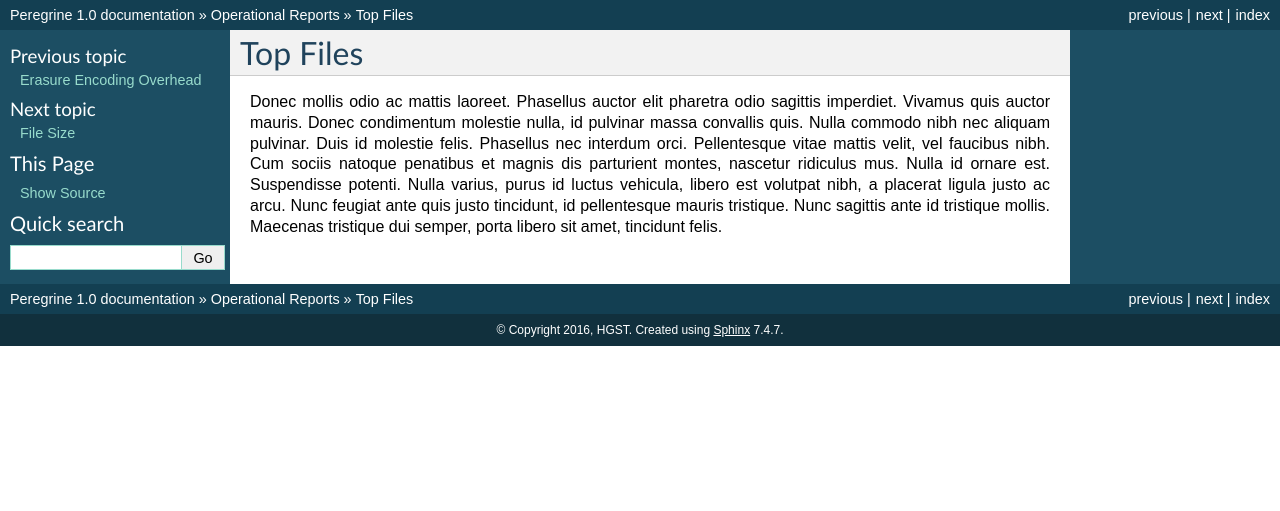
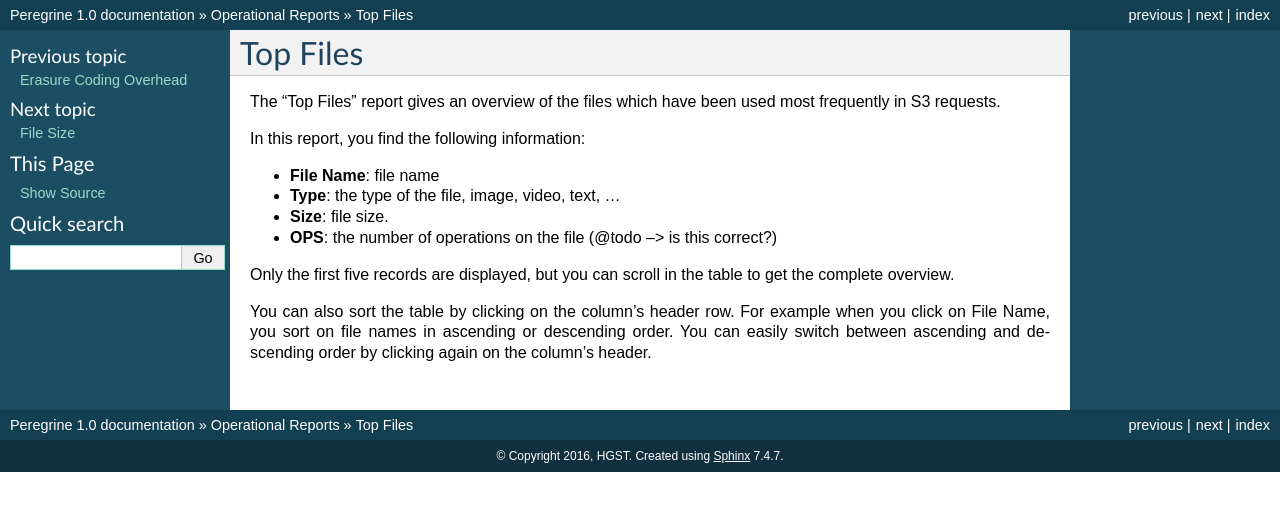
Before and after one commit to tdewolf/peregrine, a Sphinx documentation site: the page built from source/ops_reports/top_files.rst, in a window 1280 px wide. Shown: the top 511 px of the page. Built offline with Sphinx 7.4.7, drawn with Linux system fonts in a browser that asks for light colours; pages that are not in the unit, such as notebooks, are missing from menus.

Commit message:
add ops reports content

```diff
--- a/source/glossary.rst
+++ b/source/glossary.rst
@@ -7,3 +7,9 @@ Glossary
 
    Dashboard
       The Dashboard shows all data racks in all data centers and is the default view when you log in.
+
+   Erasure Coding
+      Erasure coding is a way to split an object into chunks and each chunk is stored on a separate disk.
+      The erasure code is able to rebuilt every chunk from other chunks. For example, a 5+1 scheme means
+      that your object is divided into 5 segments and 1 parity segment and stored on 6 different disks.
+      If 1 disk becomes corrupt, the erasure code is still able to reproduce your object.
--- a/source/ops_reports/top_files.rst
+++ b/source/ops_reports/top_files.rst
@@ -1,13 +1,20 @@
-.. _top_files:
+.. top_files:
 
 Top Files
 =========
 
-Donec mollis odio ac mattis laoreet. Phasellus auctor elit pharetra odio sagittis imperdiet. Vivamus quis
-auctor mauris. Donec condimentum molestie nulla, id pulvinar massa convallis quis. Nulla commodo nibh nec
-aliquam pulvinar. Duis id molestie felis. Phasellus nec interdum orci. Pellentesque vitae mattis velit,
-vel faucibus nibh. Cum sociis natoque penatibus et magnis dis parturient montes, nascetur ridiculus mus.
-Nulla id ornare est. Suspendisse potenti. Nulla varius, purus id luctus vehicula, libero est volutpat
-nibh, a placerat ligula justo ac arcu. Nunc feugiat ante quis justo tincidunt, id pellentesque mauris
-tristique. Nunc sagittis ante id tristique mollis. Maecenas tristique dui semper, porta libero sit amet,
-tincidunt felis.
+The "Top Files" report gives an overview of the files which have been used most frequently in S3
+requests.
+
+In this report, you find the following information:
+
+* **File Name**: file name
+* **Type**: the type of the file, image, video, text, ...
+* **Size**: file size.
+* **OPS**: the number of operations on the file (@todo --> is this correct?)
+
+Only the first five records are displayed, but you can scroll in the table to get the complete overview.
+
+You can also sort the table by clicking on the column's header row. For example when you click on
+:guilabel:`File Name`, you sort on file names in ascending or descending order. You can easily switch
+between ascending and descending order by clicking again on the column's header.
```
Also changed, not shown: source/ops_reports/erasure_coding_overhead.rst (added, +20 -0 lines), source/ops_reports/erasure_encoding_overhead.rst (deleted, +0 -10 lines), source/ops_reports/file_size.rst (+16 -6 lines), source/ops_reports/ops_reports.rst (+9 -7 lines), source/ops_reports/top_users.rst (+14 -9 lines).
